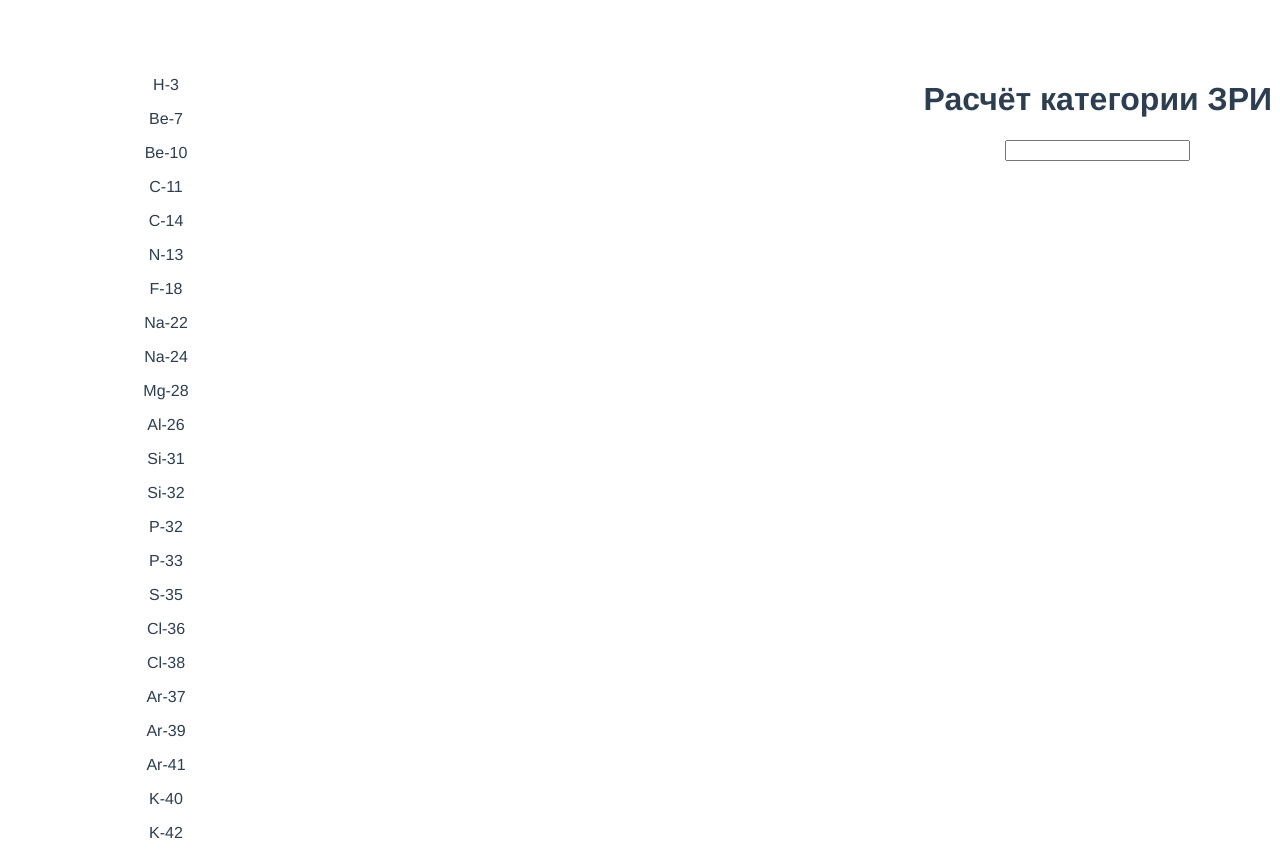
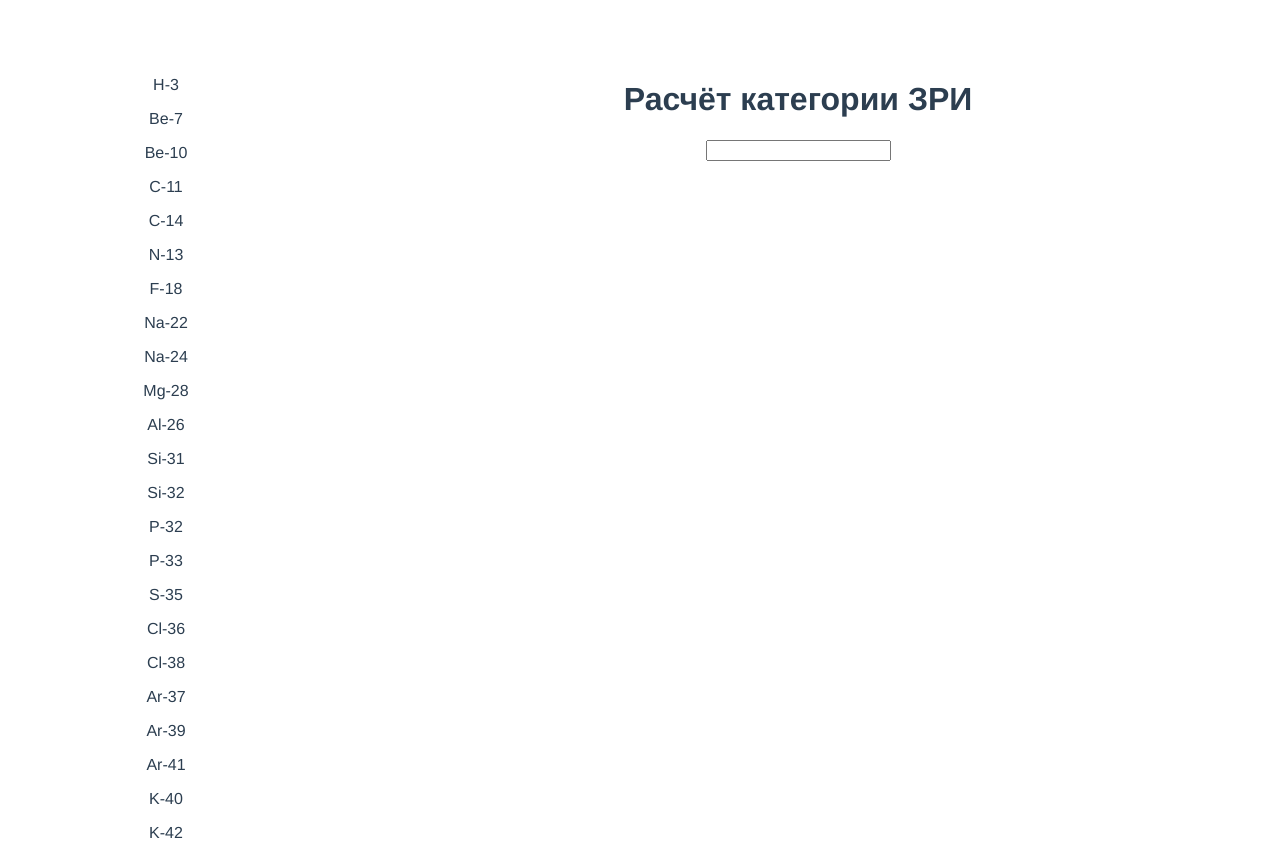
Before and after one commit to ewgene/radiocalc, a Vue app: page / in a window 1280 px wide. Built offline with nearby package versions, Linux system fonts and the light colour scheme.

Commit message:
left menu added

```diff
--- a/src/components/HelloWorld.vue
+++ b/src/components/HelloWorld.vue
@@ -135,7 +135,7 @@ p {
   cursor: pointer;
 }
 .right {
-  widows: 75%;
+  width: 75%;
   float: right;
 }
 .addRn {
```
